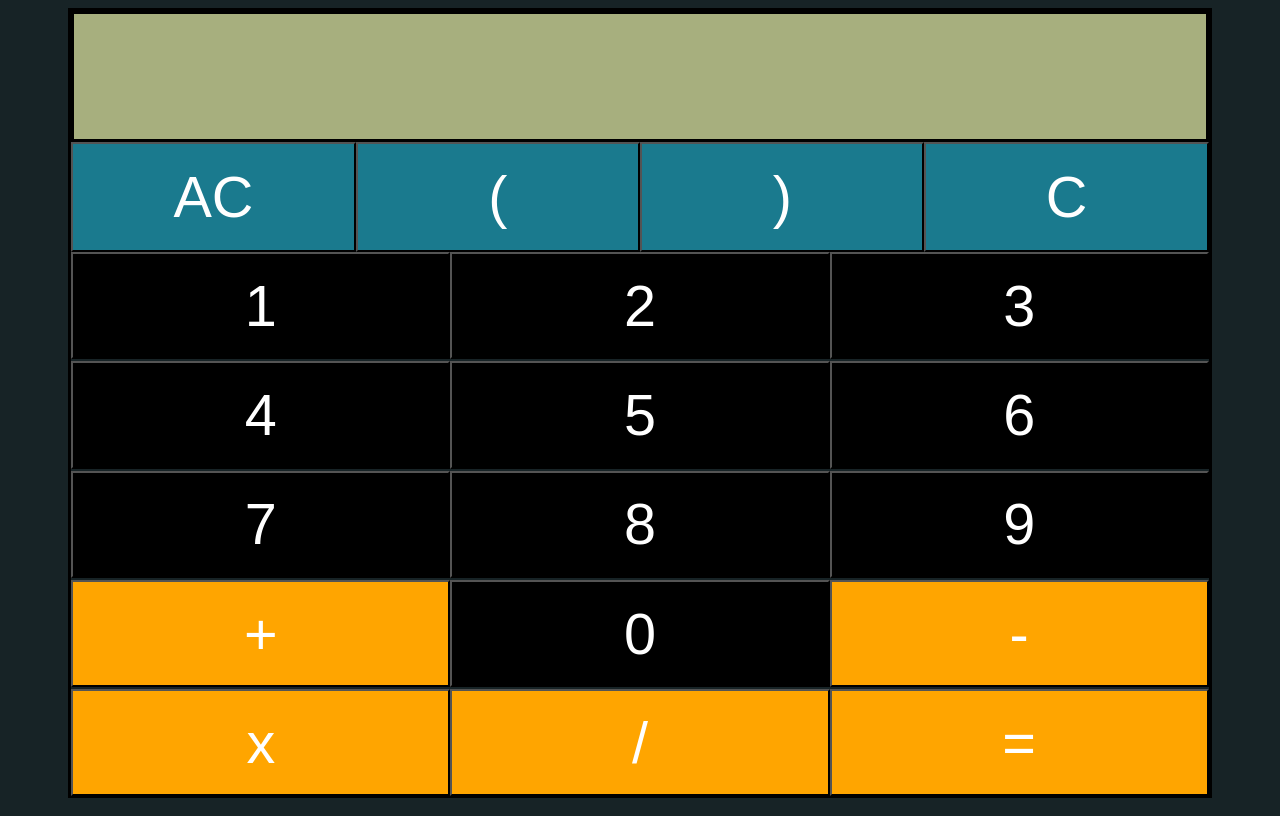
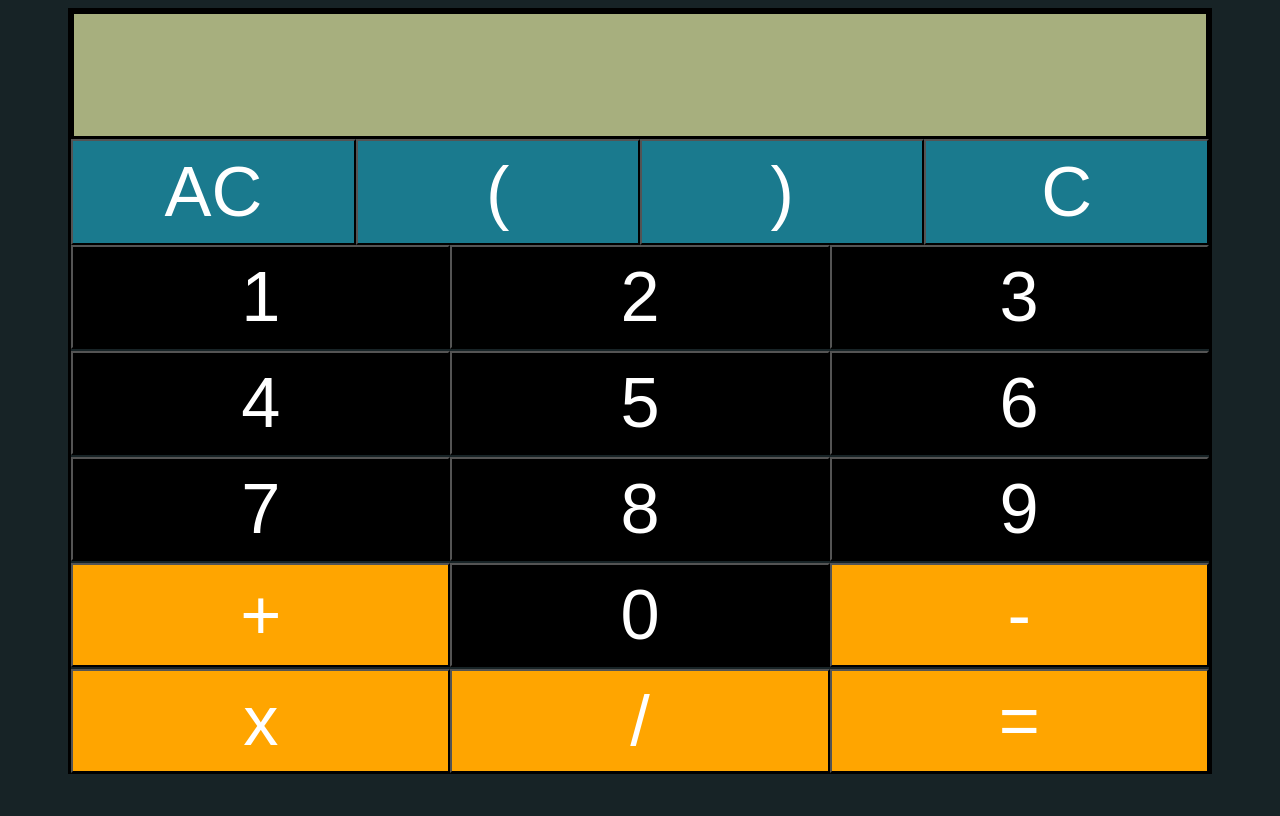
Before and after one commit to Shaheen-0350/Calculator, a plain HTML site: page index.html in a window 1280 px wide. Drawn offline with Linux system fonts and the light colour scheme.

Commit message:
minor changes

```diff
--- a/styles.css
+++ b/styles.css
@@ -4,7 +4,7 @@ body {
 }
 #container {
     width: 90%;
-    height: 98%;
+    height: 95%;
     border: solid;
     margin: auto;
 }
@@ -14,7 +14,7 @@ body {
     text-align: right;
     word-wrap: break-word;
     background-color: #a7af7e;
-    font-size: 3.5vw;
+    font-size: 5vw;
     font-weight: 545;
 }
 #mainControls {
@@ -52,5 +52,5 @@ body {
 }
 
 button {
-    font-size: 4.5vw;
+    font-size: 5.5vw;
 }
```
